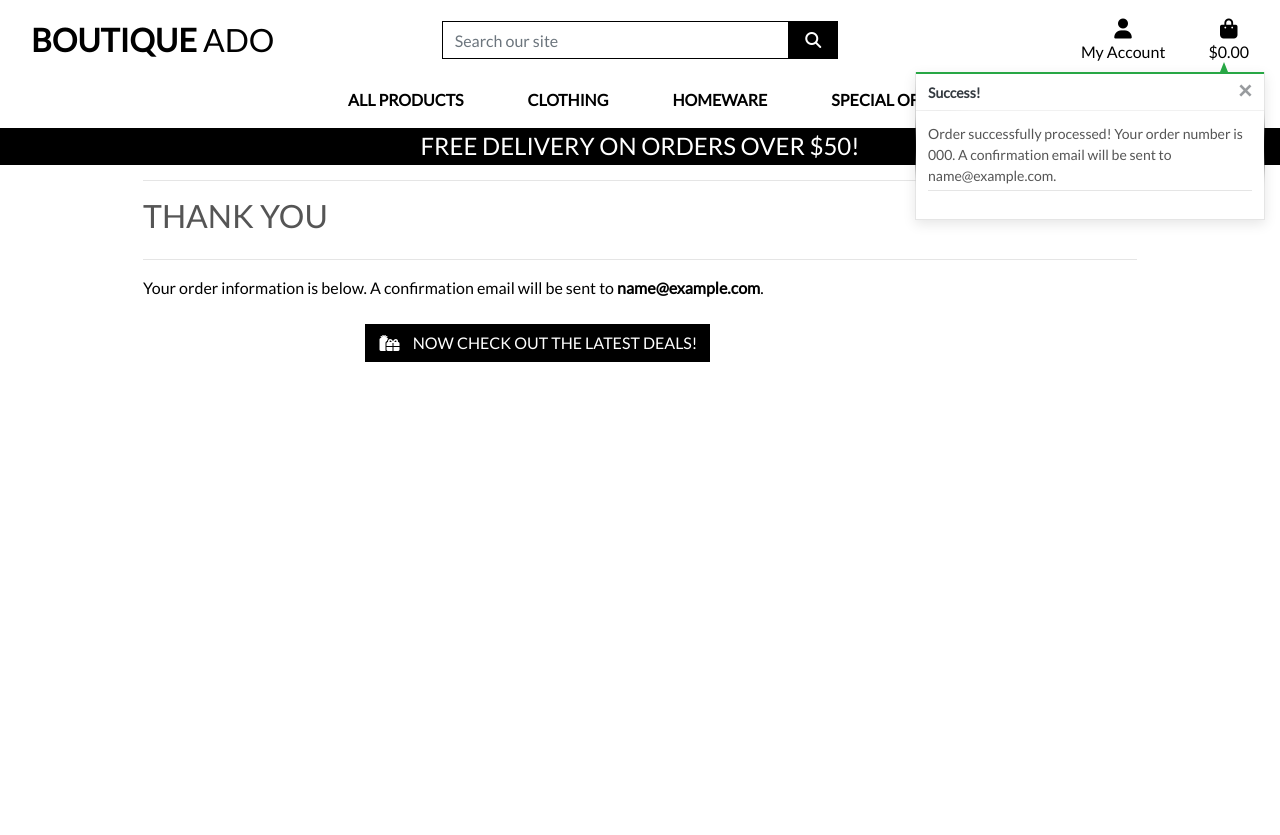
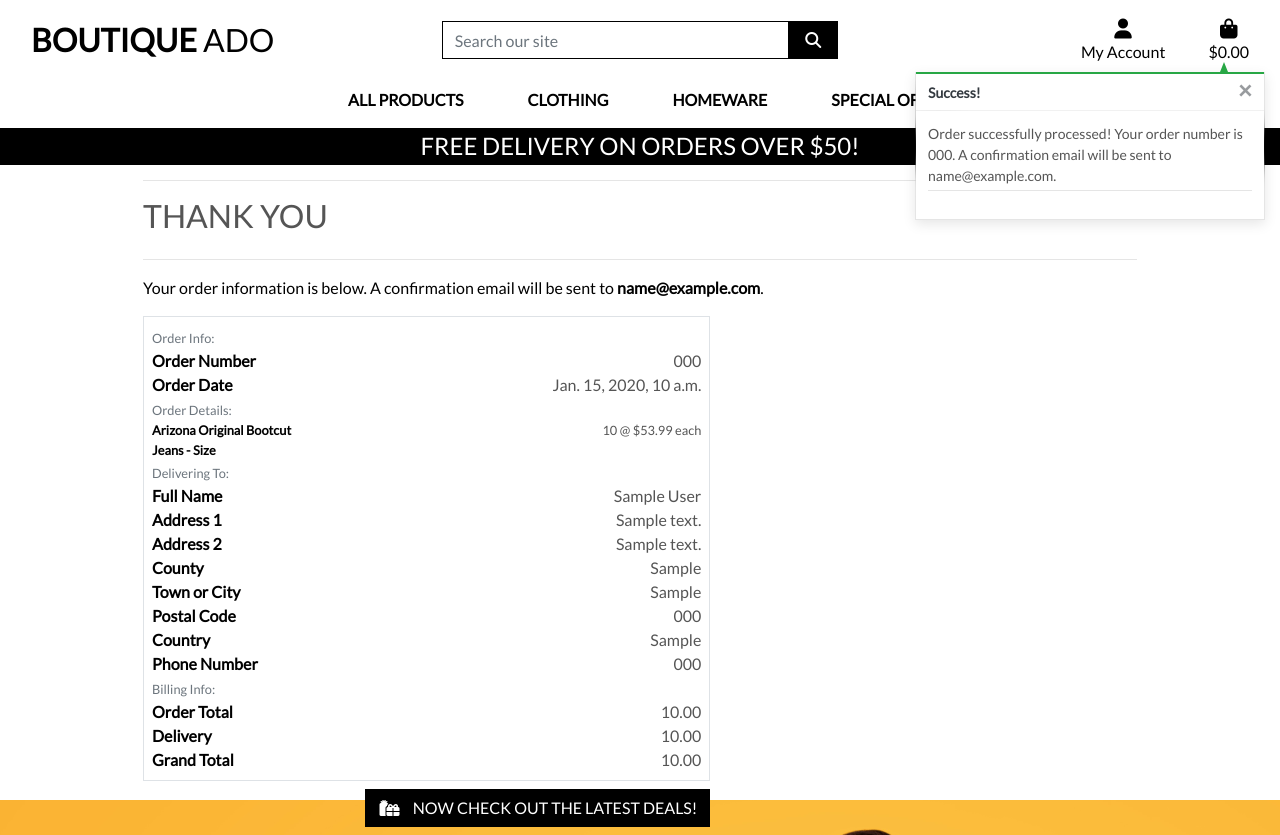
Before and after one commit to Jmurray1989/Shopping_Boutique, a Django app: page /checkout/checkout_success/000 in a window 1280 px wide. Before the commit the page ends 362 px from the top, so only its background shows below. Run offline with Django 3.2, Linux system fonts and the light colour scheme; data comes from the database, SQL or seed files in the repository; tables that the repository leaves empty hold one stand-in row (values such as "Sample post"); some libraries are stand-ins or nearby versions.

Commit message:
added order summary to checkout success

```diff
--- a/checkout/static/checkout/css/checkout.css
+++ b/checkout/static/checkout/css/checkout.css
@@ -35,3 +35,22 @@
     color: #000;
     border: 1px solid #000;
 }
+
+#loading-overlay {
+	display: none;
+	position: fixed;
+    top: 0;
+    left: 0;
+    width: 100%;
+    height: 100%;
+    background: rgba(23, 162, 184, .85);
+    z-index: 9999;
+}
+
+.loading-spinner {
+	display: flex;
+    align-items: center;
+    justify-content: center;
+    margin: 0;
+    height: 100%;
+}
--- a/checkout/templates/checkout/checkout_success.html
+++ b/checkout/templates/checkout/checkout_success.html
@@ -27,7 +27,170 @@
 	</div>
 
 	<div class="row">
-		<div class="col-12 col-lg-7"></div>
+		<div class="col-12 col-lg-7">
+			<div class="order-confirmation-wrapper p-2 border">
+				<div class="row">
+					<div class="col">
+						<small class="text-muted">Order Info:</small>
+					</div>
+				</div>
+
+				<div class="row">
+					<div class="col-12 col-md-4">
+						<p class="mb-0 text-black font-weight-bold">Order Number</p>
+					</div>
+					<div class="col-12 col-md-8 text-md-right">
+						<p class="mb-0">{{ order.order_number }}</p>
+					</div>
+				</div>
+
+				<div class="row">
+					<div class="col-12 col-md-4">
+						<p class="mb-0 text-black font-weight-bold">Order Date</p>
+					</div>
+					<div class="col-12 col-md-8 text-md-right">
+						<p class="mb-0">{{ order.date }}</p>
+					</div>
+				</div>
+
+				<div class="row">
+					<div class="col">
+						<small class="text-muted">Order Details:</small>
+					</div>
+				</div>
+
+				{% for item in order.lineitems.all %}
+				<div class="row">
+					<div class="col-12 col-md-4">
+						<p class="small mb-0 text-black font-weight-bold">
+							{{ item.product.name }}{% if item.product_size %} - Size
+							{{ item.product.size|upper }}{% endif %}
+						</p>
+					</div>
+					<div class="col-12 col-md-8 text-md-right">
+						<p class="small mb-0">{{ item.quantity }} @ ${{ item.product.price }} each</p>
+					</div>
+				</div>
+				{% endfor %}
+
+				<div class="row">
+					<div class="col">
+						<small class="text-muted">Delivering To:</small>
+					</div>
+				</div>
+
+				<div class="row">
+					<div class="col-12 col-md-4">
+						<p class="mb-0 text-black font-weight-bold">Full Name</p>
+					</div>
+					<div class="col-12 col-md-8 text-md-right">
+						<p class="mb-0">{{ order.full_name }}</p>
+					</div>
+				</div>
+
+				<div class="row">
+					<div class="col-12 col-md-4">
+						<p class="mb-0 text-black font-weight-bold">Address 1</p>
+					</div>
+					<div class="col-12 col-md-8 text-md-right">
+						<p class="mb-0">{{ order.street_address1 }}</p>
+					</div>
+				</div>
+
+				{% if order.street_address2 %}
+				<div class="row">
+					<div class="col-12 col-md-4">
+						<p class="mb-0 text-black font-weight-bold">Address 2</p>
+					</div>
+					<div class="col-12 col-md-8 text-md-right">
+						<p class="mb-0">{{ order.street_address1 }}</p>
+					</div>
+				</div>
+				{% endif %}
+
+				{% if order.county %}
+				<div class="row">
+					<div class="col-12 col-md-4">
+						<p class="mb-0 text-black font-weight-bold">County</p>
+					</div>
+					<div class="col-12 col-md-8 text-md-right">
+						<p class="mb-0">{{ order.county }}</p>
+					</div>
+				</div>
+				{% endif %}
+
+				<div class="row">
+					<div class="col-12 col-md-4">
+						<p class="mb-0 text-black font-weight-bold">Town or City</p>
+					</div>
+					<div class="col-12 col-md-8 text-md-right">
+						<p class="mb-0">{{ order.town_or_city }}</p>
+					</div>
+				</div>
+
+				{% if order.postcode %}
+				<div class="row">
+					<div class="col-12 col-md-4">
+						<p class="mb-0 text-black font-weight-bold">Postal Code</p>
+					</div>
+					<div class="col-12 col-md-8 text-md-right">
+						<p class="mb-0">{{ order.postcode }}</p>
+					</div>
+				</div>
+				{% endif %}
+
+				<div class="row">
+					<div class="col-12 col-md-4">
+						<p class="mb-0 text-black font-weight-bold">Country</p>
+					</div>
+					<div class="col-12 col-md-8 text-md-right">
+						<p class="mb-0">{{ order.country }}</p>
+					</div>
+				</div>
+
+				<div class="row">
+					<div class="col-12 col-md-4">
+						<p class="mb-0 text-black font-weight-bold">Phone Number</p>
+					</div>
+					<div class="col-12 col-md-8 text-md-right">
+						<p class="mb-0">{{ order.phone_number }}</p>
+					</div>
+				</div>
+
+				<div class="row">
+					<div class="col">
+						<small class="text-muted">Billing Info:</small>
+					</div>
+				</div>
+
+				<div class="row">
+					<div class="col-12 col-md-4">
+						<p class="mb-0 text-black font-weight-bold">Order Total</p>
+					</div>
+					<div class="col-12 col-md-8 text-md-right">
+						<p class="mb-0">{{ order.order_total }}</p>
+					</div>
+				</div>
+
+				<div class="row">
+					<div class="col-12 col-md-4">
+						<p class="mb-0 text-black font-weight-bold">Delivery</p>
+					</div>
+					<div class="col-12 col-md-8 text-md-right">
+						<p class="mb-0">{{ order.delivery_cost }}</p>
+					</div>
+				</div>
+
+				<div class="row">
+					<div class="col-12 col-md-4">
+						<p class="mb-0 text-black font-weight-bold">Grand Total</p>
+					</div>
+					<div class="col-12 col-md-8 text-md-right">
+						<p class="mb-0">{{ order.grand_total }}</p>
+					</div>
+				</div>
+			</div>
+		</div>
 	</div>
 	<div class="row">
 		<div class="col-12 col-lg-7 text-right">
```
Also changed, not shown: checkout/templates/checkout/checkout.html (+7 -0 lines).
